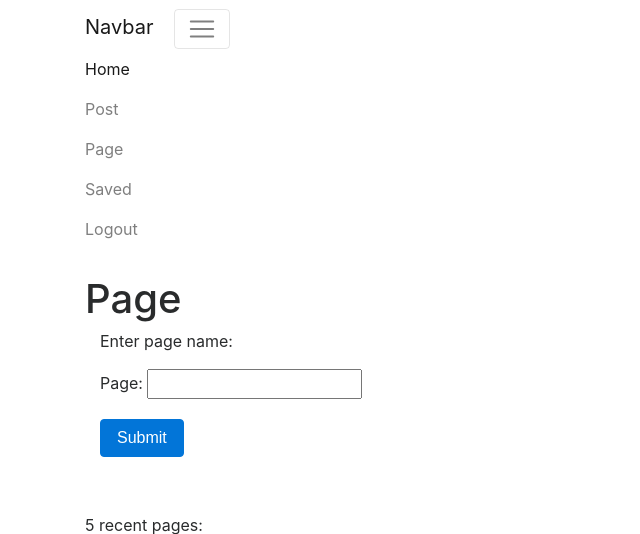
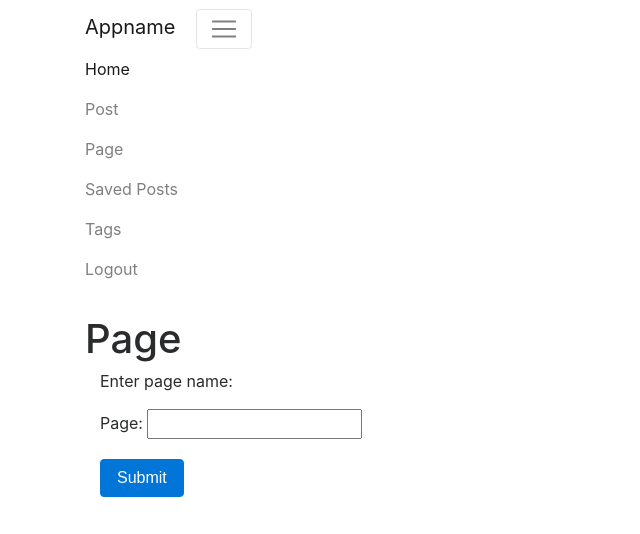
Before and after one commit to n-ck/insta_app, a Django app: page /page/ in a window 1280 px wide, after a click that opens the changed part. Shown: the top 534 px of the page, without its empty margins (0-640 px from the left). Run offline with Django 3.2, Linux system fonts and the light colour scheme; the visitor is signed in with stand-in values (Sample User, id 1); data that the repository does not hold is empty; some libraries are stand-ins or nearby versions.

Commit message:
changed navbar and added tags page

```diff
--- a/insta/models.py
+++ b/insta/models.py
@@ -20,3 +20,7 @@
 	page = models.CharField(max_length=250, null=True)
 	img = models.CharField(max_length=2083, null=True)
 	tag = models.CharField(max_length=250, null=True)
+
+class Tags(models.Model):
+	# save all tags and link to user pk
+	pass
--- a/insta/templates/insta/base.html
+++ b/insta/templates/insta/base.html
@@ -22,16 +22,16 @@
 
     <nav class="navbar navbar-expand-lg navbar-light bg-light">
         <div class="container">
-          <a class="navbar-brand" href="#">Navbar</a>
+          <a class="navbar-brand" href="#">Appname</a>
           <button class="navbar-toggler" type="button" data-toggle="collapse" data-target="#navbarNav" aria-controls="navbarNav" aria-expanded="false" aria-label="Toggle navigation">
             <span class="navbar-toggler-icon"></span>
           </button>
           <div class="collapse navbar-collapse" id="navbarNav">
-            <ul class="navbar-nav">
+            <ul class="navbar-nav mr-auto">
               <li class="nav-item active">
                 <a class="nav-link" href="{% url 'authenticate:index' %}">Home <span class="sr-only">(current)</span></a>
               </li>
-             {% if user.is_authenticated %}
+            {% if user.is_authenticated %}
               <li class="nav-item">
                 <a class="nav-link" href="{% url 'insta:get_post' %}">Post</a>
               </li>
@@ -39,18 +39,26 @@
                 <a class="nav-link" href="{% url 'insta:get_page' %}">Page</a>
               </li>
               <li class="nav-item">
-                <a class="nav-link" href="{% url 'insta:view_saved' %}">Saved</a>
+                <a class="nav-link" href="{% url 'insta:view_saved' %}">Saved Posts</a>
               </li>
              <li class="nav-item">
+              <li class="nav-item">
+                <a class="nav-link" href="{% url 'insta:manage_tags' %}">Tags</a>
+              </li>
+            </ul>
+             <ul class="navbar-nav ml-auto">
+              <li>
                 <a class="nav-link" href="{% url 'authenticate:logout' %}">Logout</a>
               </li>
-              <li class="nav-item">
-             {% else %}
+            </ul>
+            {% else %}
+            </ul>
+            <ul class="navbar-nav ml-auto">
              <li class="nav-item">
                 <a class="nav-link" href="{% url 'authenticate:login' %}">Login</a>
               </li>
-             {% endif %}
             </ul>
+            {% endif %}
           </div>
         </div>
     </nav>
--- a/insta/urls.py
+++ b/insta/urls.py
@@ -15,4 +15,6 @@
     url(r'^savedposts/$', views.ViewSaved.as_view(), name="view_saved"),
     url(r'^savedposts/(?P<tag>[\w-]+)/$', views.ViewSavedTag.as_view(), name="save_tag"),
 
+   url(r'^tags/$', views.ManageTags.as_view(), name='manage_tags')
+
 ]
--- a/insta/views.py
+++ b/insta/views.py
@@ -4,11 +4,11 @@
 from django.shortcuts import render, redirect
 from django.http import HttpResponse
 from django.views.generic import View
-from models import IgPage, IgPost, SavePagePost
 from django.contrib.auth import authenticate, login, logout
+# from django.contrib.auth import User
 from django.contrib.auth.mixins import LoginRequiredMixin
 
-
+from .models import IgPage, IgPost, SavePagePost
 from .forms import PostForm, PageForm, TagForm
 
 import utils
@@ -30,6 +30,8 @@
 			'post': "None",
 			'recent': savedposts
 		}
+
+		print request.user.pk
 
 		return render(request, 'post.html', context)
 
@@ -217,6 +219,20 @@
 
 		return render(request, 'saved_posts.html', context)
 
+class ManageTags(LoginRequiredMixin, View):
+
+	def get(self, request):
+
+		all_tags = SavePagePost.objects.all().values('tag').distinct().exclude(tag=None)
+
+		context = {
+			'tags': all_tags
+		}
+
+		return render(request, 'manage_tags.html', context)
+
+	def post(self, request):
+		pass
 
 
 	# Further development:
```
Also changed, not shown: insta/templates/insta/manage_tags.html (added, +22 -0 lines), 2 other files.
